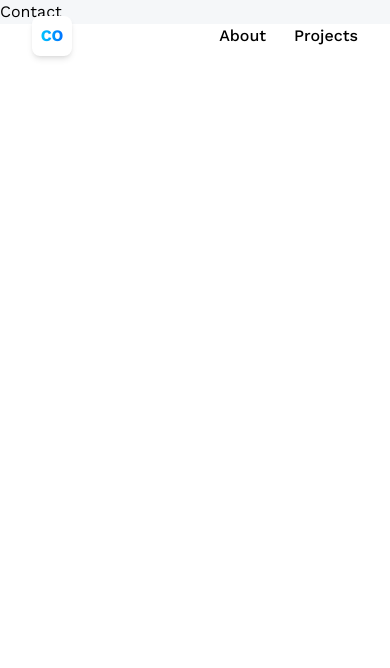
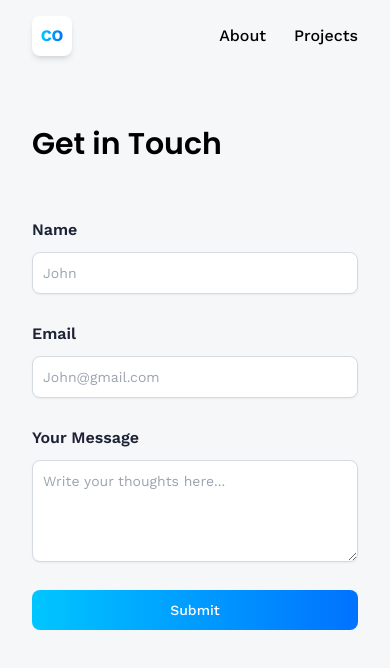
Before and after one commit to chang4oh/portfolio24a, a React (Vite) app: page /contact in a window 390 px wide. Shown: the top 668 px of the page. Built offline with nearby package versions, Linux system fonts and the light colour scheme.

Commit message:
send email implemented

```diff
--- a/package.json
+++ b/package.json
@@ -10,6 +10,7 @@
     "preview": "vite preview"
   },
   "dependencies": {
+    "@emailjs/browser": "^4.4.1",
     "@react-spring/three": "^9.7.4",
     "@react-three/drei": "^9.111.5",
     "@react-three/fiber": "^8.17.6",
--- /dev/null
+++ b/src/models/Fox.jsx
@@ -0,0 +1,62 @@
+/*
+Auto-generated by: https://github.com/pmndrs/gltfjsx
+Author: victory_mirosya (https://sketchfab.com/victory_mirosya)
+License: CC-BY-4.0 (http://creativecommons.org/licenses/by/4.0/)
+Source: https://sketchfab.com/3d-models/fox-f372c04de44640fbb6a4f9e4e5845c78
+Title: Fox
+*/
+
+import React, { useRef } from 'react'
+import { useGLTF, useAnimations } from '@react-three/drei'
+
+import scene from '../assets/3d/fox.glb'
+
+export function Model( currentAnimation, ...props) {
+  const group = useRef()
+  const { nodes, materials, animations } = useGLTF('/fox.glb')
+  const { actions } = useAnimations(animations, group)
+
+  useEffect(() => {
+
+  }, [action, currentAnimation])
+
+  return (
+    <group ref={group} {...props} dispose={null}>
+      <group name="Sketchfab_Scene">
+        <primitive object={nodes.GLTF_created_0_rootJoint} />
+        <skinnedMesh
+          name="Object_7"
+          geometry={nodes.Object_7.geometry}
+          material={materials.PaletteMaterial001}
+          skeleton={nodes.Object_7.skeleton}
+        />
+        <skinnedMesh
+          name="Object_8"
+          geometry={nodes.Object_8.geometry}
+          material={materials.PaletteMaterial001}
+          skeleton={nodes.Object_8.skeleton}
+        />
+        <skinnedMesh
+          name="Object_9"
+          geometry={nodes.Object_9.geometry}
+          material={materials.PaletteMaterial001}
+          skeleton={nodes.Object_9.skeleton}
+        />
+        <skinnedMesh
+          name="Object_10"
+          geometry={nodes.Object_10.geometry}
+          material={materials.PaletteMaterial001}
+          skeleton={nodes.Object_10.skeleton}
+        />
+        <skinnedMesh
+          name="Object_11"
+          geometry={nodes.Object_11.geometry}
+          material={materials.PaletteMaterial001}
+          skeleton={nodes.Object_11.skeleton}
+        />
+      </group>
+    </group>
+  )
+}
+
+useGLTF.preload('/fox.glb')
--- a/src/pages/Contact.jsx
+++ b/src/pages/Contact.jsx
@@ -1,9 +1,117 @@
-import React from 'react'
+import { useRef, useState } from "react";
+import emailjs from "@emailjs/browser";
 
 const Contact = () => {
+  const formRef = useRef(null);
+  const [form, setForm] = useState({ name: "", email: "", message: "" });
+  const [isLoading, setIsLoading] = useState(false);
+
+  // Correct function declarations
+  const handleChange = (e) => {
+    setForm({ ...form, [e.target.name]: e.target.value });
+  };
+
+  const handleBlur = (e) => {
+    // Add your blur handling logic here
+  };
+
+  const handleFocus = (e) => {
+    // Add your focus handling logic here
+  };
+
+  const handleSubmit = (e) => {
+    e.preventDefault();
+    setIsLoading(true);
+
+    emailjs
+      .send(
+        import.meta.env.VITE_APP_EMAILJS_SERVICE_ID,
+        import.meta.env.VITE_APP_EMAILJS_TEMPLATE_ID,
+        {
+          from_name: form.name,
+          to_name: "Chang",
+          from_email: form.email,
+          to_email: "chang4oh@gmail.com",
+          message: form.message,
+        },
+        import.meta.env.VITE_APP_EMAILJS_PUBLIC_KEY
+      )
+      .then(() => {
+        setIsLoading(false);
+        alert("Message sent successfully!");
+        setForm({ name: "", email: "", message: "" });
+      })
+      .catch((error) => {
+        setIsLoading(false);
+        console.error("Failed to send message:", error);
+        alert("Failed to send message. Please try again later.");
+      });
+  };
+
   return (
-    <div>Contact</div>
-  )
-}
+    <section className="relative flex lg:flex-row flex-col max-container">
+      <div className="flex-1 min-w-[50%] flex flex-col">
+        <h1 className="head-text">Get in Touch</h1>
 
-export default Contact
+        <form
+          ref={formRef} // Correct form reference for emailjs
+          className="w-full flex flex-col gap-7 mt-14"
+          onSubmit={handleSubmit}
+        >
+          <label className="text-black-500 font-semibold">
+            Name
+            <input
+              type="text"
+              name="name"
+              className="input"
+              placeholder="John"
+              required
+              value={form.name}
+              onChange={handleChange}
+              onFocus={handleFocus}
+              onBlur={handleBlur}
+            />
+          </label>
+          <label className="text-black-500 font-semibold">
+            Email
+            <input
+              type="email"
+              name="email"
+              className="input"
+              placeholder="John@gmail.com"
+              required
+              value={form.email}
+              onChange={handleChange}
+              onFocus={handleFocus}
+              onBlur={handleBlur}
+            />
+          </label>
+          <label className="text-black-500 font-semibold">
+            Your Message
+            <textarea
+              name="message"
+              rows="4"
+              className="textarea"
+              placeholder="Write your thoughts here..."
+              value={form.message}
+              onChange={handleChange}
+              onFocus={handleFocus}
+              onBlur={handleBlur}
+            />
+          </label>
+          <button
+            type="submit"
+            disabled={isLoading}
+            className="btn"
+            onFocus={handleFocus}
+            onBlur={handleBlur}
+          >
+            {isLoading ? "Sending..." : "Submit"}
+          </button>
+        </form>
+      </div>
+    </section>
+  );
+};
+
+export default Contact;
```
Also changed, not shown: 1 other file (tests, documents, lock files or other folders).
